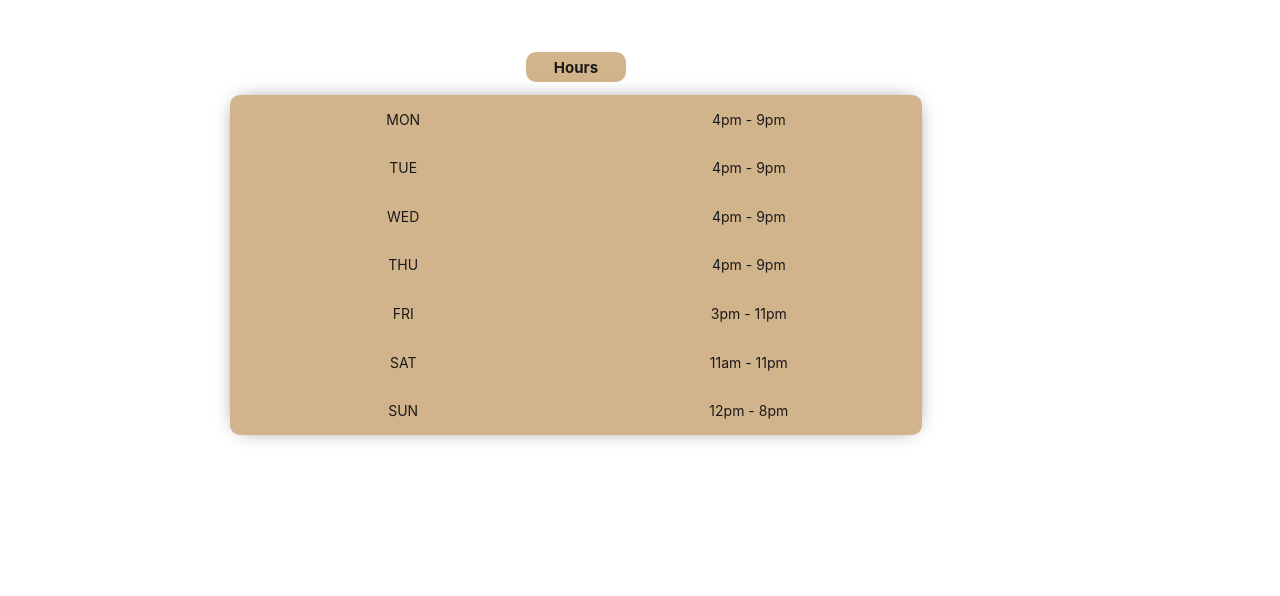
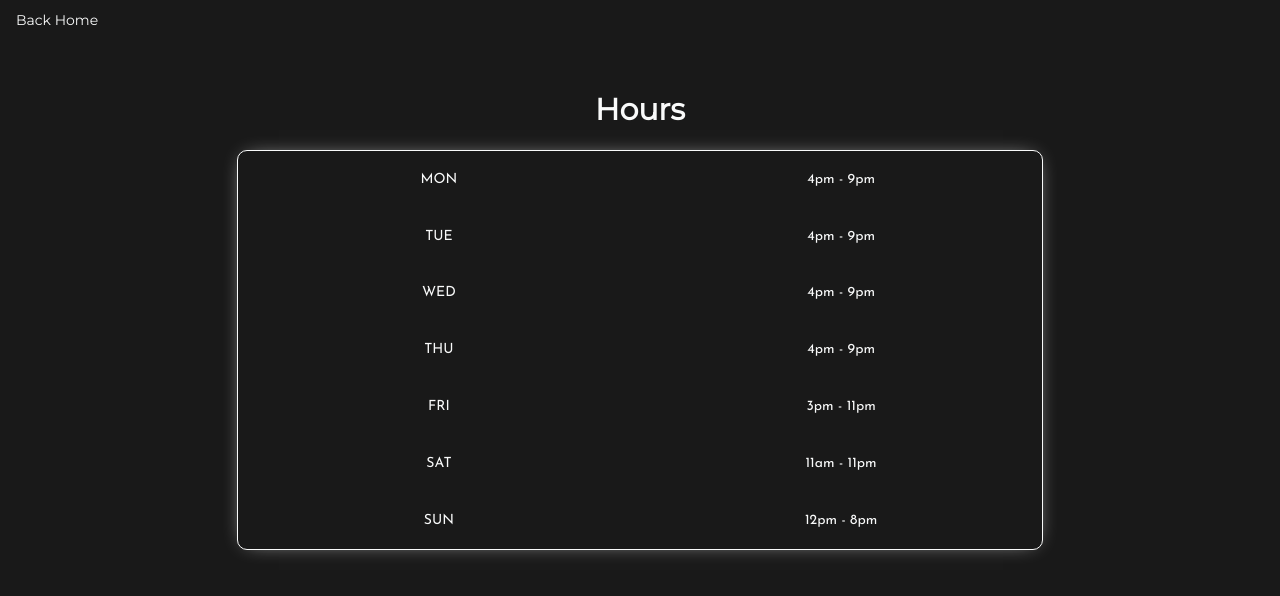
Before and after one commit to Braden0006/beer-company-website, a React (Create React App) app: page /hours in a window 1280 px wide. Shown: the top 596 px of the page. Built offline with nearby package versions, Linux system fonts and the light colour scheme.

Commit message:
Made the UI and navigation for the "Hours" component

```diff
--- a/src/Components/Contact/Contact.scss
+++ b/src/Components/Contact/Contact.scss
@@ -18,7 +18,7 @@
   flex-direction: column;
   align-items: center;
   margin: auto;
-  height: 100vh;
+  height: 97vh;
   background: $dark-color;
   color: $light-white;
 
@@ -62,7 +62,7 @@
   .contact__footer {
     display: flex;
     justify-content: center;
-    padding-bottom: 1rem;
+    padding-bottom: 4rem;
 
     .contact__footer__address,
     .contact__footer__phone {
--- a/src/Components/Hours/Hours.css
+++ b/src/Components/Hours/Hours.css
@@ -1 +1 @@
-.hours{height:50vh;width:90vw;margin-top:4rem;margin-bottom:4rem;display:flex;flex-direction:column;align-items:center}.hours .hours__title{width:10rem;height:3rem;justify-content:center;background:tan;display:flex;align-items:center;border-radius:1rem;color:#191919}.hours .hours__grid{width:70%;display:grid;height:85%;grid-template-columns:repeat(2, 1fr);grid-template-rows:repeat(7, 1fr);align-items:center;justify-items:center;box-shadow:0rem 0rem 2rem -1rem;background:tan;font-size:1.4rem;color:#191919;border-radius:1rem}@media screen and (min-width: 1024px){.hours .hours__grid{width:60%}}/*# sourceMappingURL=Hours.css.map */
+.hours--background{height:100vh;width:100vw;display:flex;align-items:center;background:#191919;flex-direction:column}.hours--background .hours__button--container{width:100%}.hours--background .hours__button--container .hours__button{margin:1rem 0rem 0rem 1rem;background:#191919;color:#f9fafa;font-size:1.4rem;font-family:"Montserrat",sans-serif;outline:none;border:none}.hours--background .hours{height:60vh;width:90vw;margin-top:4rem;display:flex;flex-direction:column;align-items:center}.hours--background .hours .hours__title{width:10rem;height:3rem;justify-content:center;display:flex;align-items:center;border-radius:1rem;color:#f9fafa;font-size:3rem;font-family:"Montserrat",sans-serif}.hours--background .hours .hours__grid{width:70%;display:grid;height:85%;grid-template-columns:repeat(2, 1fr);grid-template-rows:repeat(7, 1fr);align-items:center;justify-items:center;box-shadow:0rem 0rem 2rem -1rem;background:#191919;font-size:1.4rem;color:#f9fafa;border-radius:1rem;font-family:"Josefin Sans",sans-serif;border:1px solid #f9fafa}@media screen and (min-width: 1024px){.hours .hours__grid{width:60%}}/*# sourceMappingURL=Hours.css.map */
--- a/src/Components/Hours/Hours.js
+++ b/src/Components/Hours/Hours.js
@@ -1,32 +1,35 @@
 import React from "react";
+import { Link } from "react-router-dom";
+
 import "./Hours.css";
 
 export default function Hours() {
   return (
+    <div className="hours--background">
+      <div className="hours__button--container">
+        <Link to="/">
+          <button className="hours__button">Back Home</button>
+        </Link>
+      </div>
       <div className="hours">
         <h2 className="hours__title">Hours</h2>
         <div className="hours__grid">
           <span>MON</span>
           <span>4pm - 9pm</span>
-
           <span>TUE</span>
           <span>4pm - 9pm</span>
-
           <span>WED</span>
           <span>4pm - 9pm</span>
-
           <span>THU</span>
           <span>4pm - 9pm</span>
-
           <span>FRI</span>
           <span>3pm - 11pm</span>
-
           <span>SAT</span>
           <span>11am - 11pm</span>
-
           <span>SUN</span>
           <span>12pm - 8pm</span>
         </div>
       </div>
+    </div>
   );
 }
--- a/src/Components/Hours/Hours.scss
+++ b/src/Components/Hours/Hours.scss
@@ -1,10 +1,31 @@
 @import '../Variables/Variables.scss';
 
+.hours--background {
+    height: 100vh;
+    width: 100vw;
+    display: flex;
+    align-items: center;
+    background: #191919;
+    flex-direction: column;
+
+    .hours__button--container {
+        width: 100%;
+
+        .hours__button {
+            margin: 1rem 0rem 0rem 1rem;
+            background: $dark-color;
+            color: $light-white;
+            font-size: $xsmall-font;
+            font-family: $mont-font;
+            outline: none;
+            border: none;
+        }
+    }
+
     .hours {
-    height: 50vh;
+        height: 60vh;
         width: 90vw;
         margin-top: 4rem;
-    margin-bottom: 4rem;
         display: flex;
         flex-direction: column;
         align-items: center;
@@ -13,11 +34,12 @@
             width: 10rem;
             height: 3rem;
             justify-content: center;
-        background: $tan;
             display: flex;
             align-items: center;
             border-radius: 1rem;
-        color: $dark-color;
+            color: $light-white;
+            font-size: $xxxxlarge-font;
+            font-family: $mont-font;
         }
 
         .hours__grid {
@@ -29,12 +51,16 @@
             align-items: center;
             justify-items: center;
             box-shadow: 0rem 0rem 2rem -1rem;
-        background: $tan;
+            background: $dark-color;
             font-size: $xsmall-font;
-        color: $dark-color;
+            color: $light-white;
             border-radius: 1rem;
+            font-family: $jose-font;
+            border: 1px solid $light-white;
         }
     }
+}
+
 
 // Media Querys
 @media screen and (min-width: 1024px) {
--- a/src/Components/Navbar/Navbar.js
+++ b/src/Components/Navbar/Navbar.js
@@ -1,5 +1,6 @@
 import React from "react";
 import Menu from "../Menu/Menu";
+import { Link } from "react-router-dom";
 
 import { IoIosBeer } from "react-icons/io";
 import { FiMenu } from "react-icons/fi";
@@ -10,9 +11,9 @@ export default function Navbar({ open, isOpen }) {
   return (
     <>
       <div className="navbar">
-        <span className="navbar__beer-logo">
+        <Link className="navbar__beer-logo" to="/">
           <IoIosBeer color="#fff" />
-        </span>
+        </Link>
         <span className="navbar__menu-logo">
           <FiMenu
             className={open ? "hidden" : ""}
```
Also changed, not shown: src/Components/Contact/Contact.css (+1 -1 lines), 2 other files (tests, documents, lock files or other folders). Lines whose indentation alone changed are shown as unchanged.
